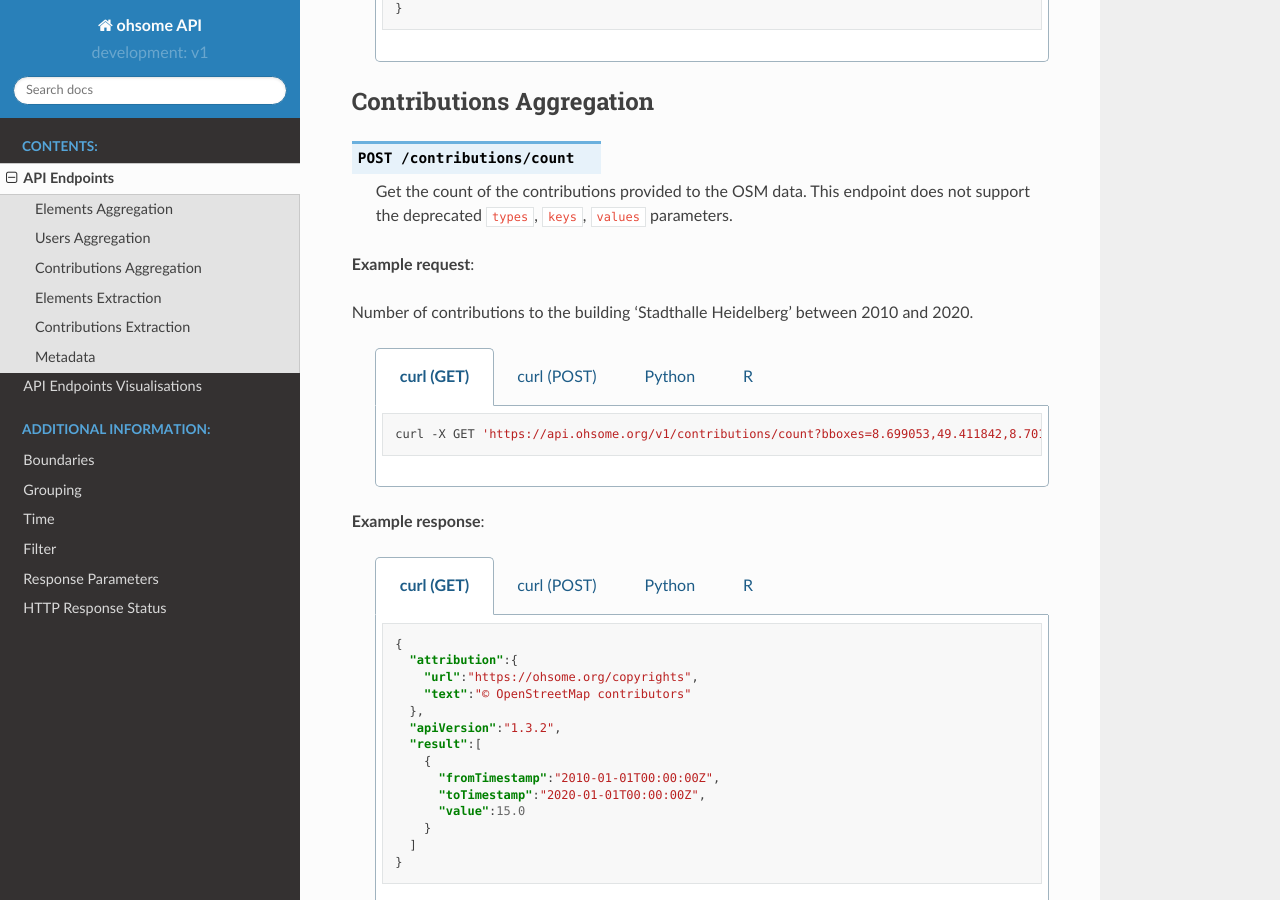
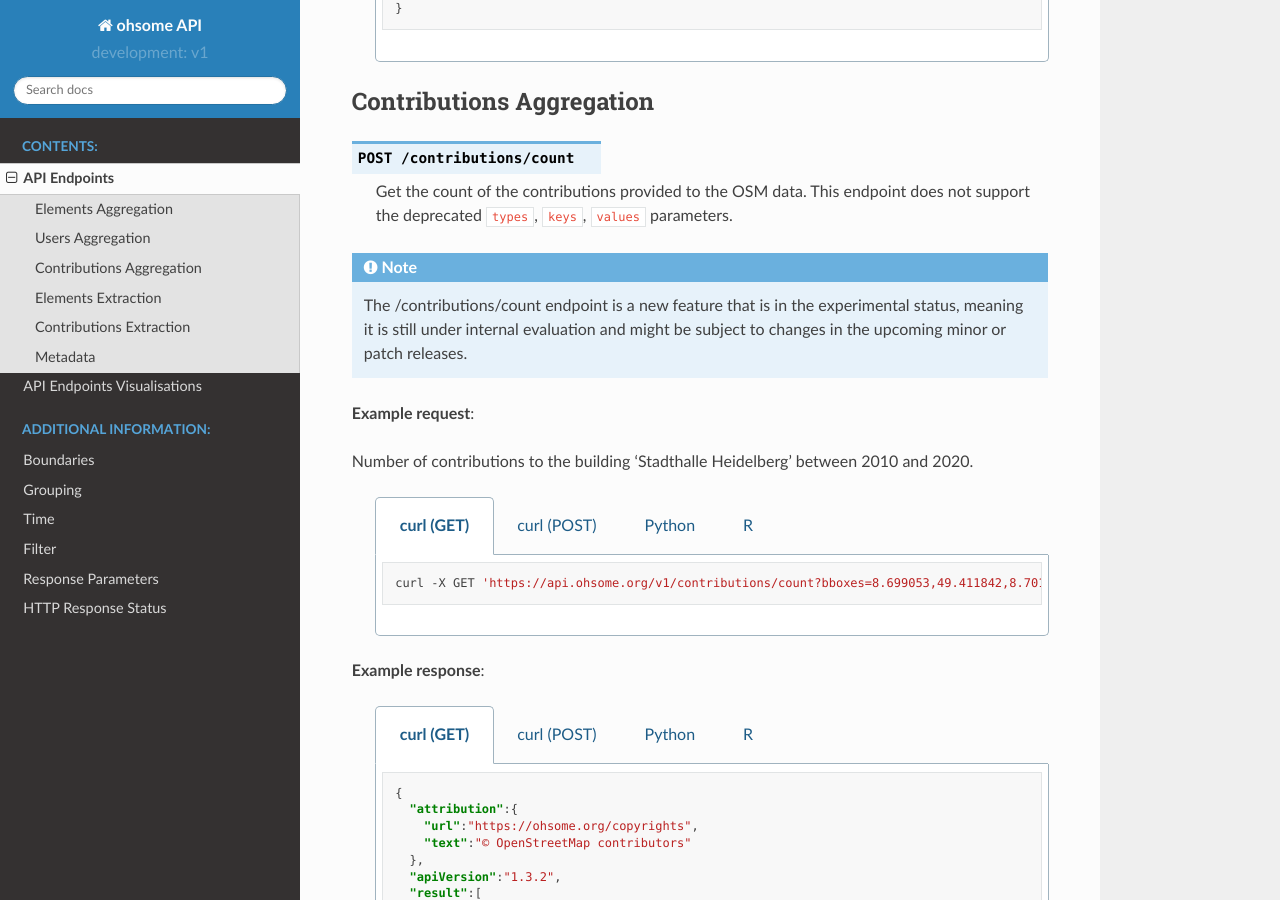
Before and after one commit to GIScience/ohsome-api, a Sphinx documentation site: the page built from docs/endpoints.rst, in a window 1280 px wide and 900 px high, scrolled down 7956 px. Built offline with Sphinx 7.4.7 and the Read the Docs theme 2.0.0, drawn with Linux system fonts in a browser that asks for light colours.

Commit message:
add info on /contributions/count to docs
state that it is still an experimental feature and under internal evaluation

```diff
--- a/docs/endpoints.rst
+++ b/docs/endpoints.rst
@@ -1027,6 +1027,8 @@
 .. http:post :: /contributions/count
 
    Get the count of the contributions provided to the OSM data. This endpoint does not support the deprecated ``types``, ``keys``, ``values`` parameters.
+
+.. note:: The /contributions/count endpoint is a new feature that is in the experimental status, meaning it is still under internal evaluation and might be subject to changes in the upcoming minor or patch releases.
 
 **Example request**:
 
```
